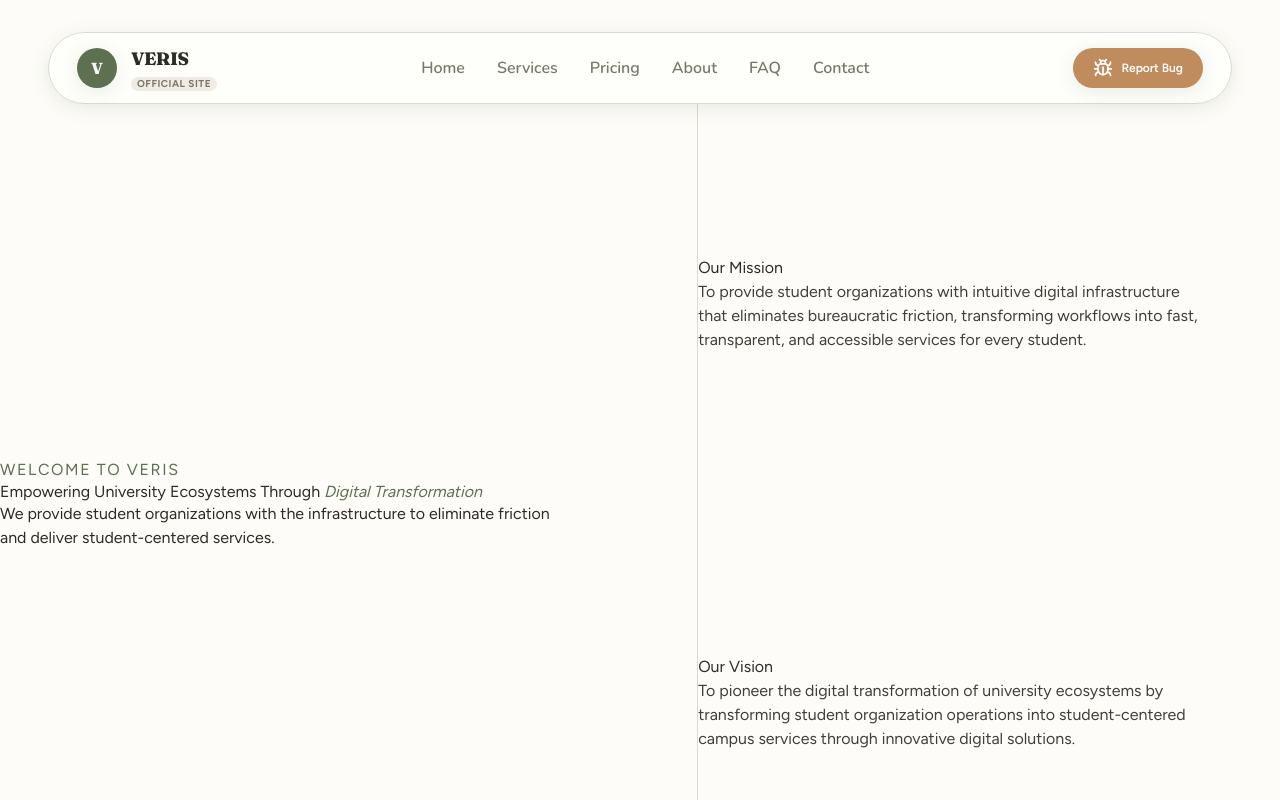
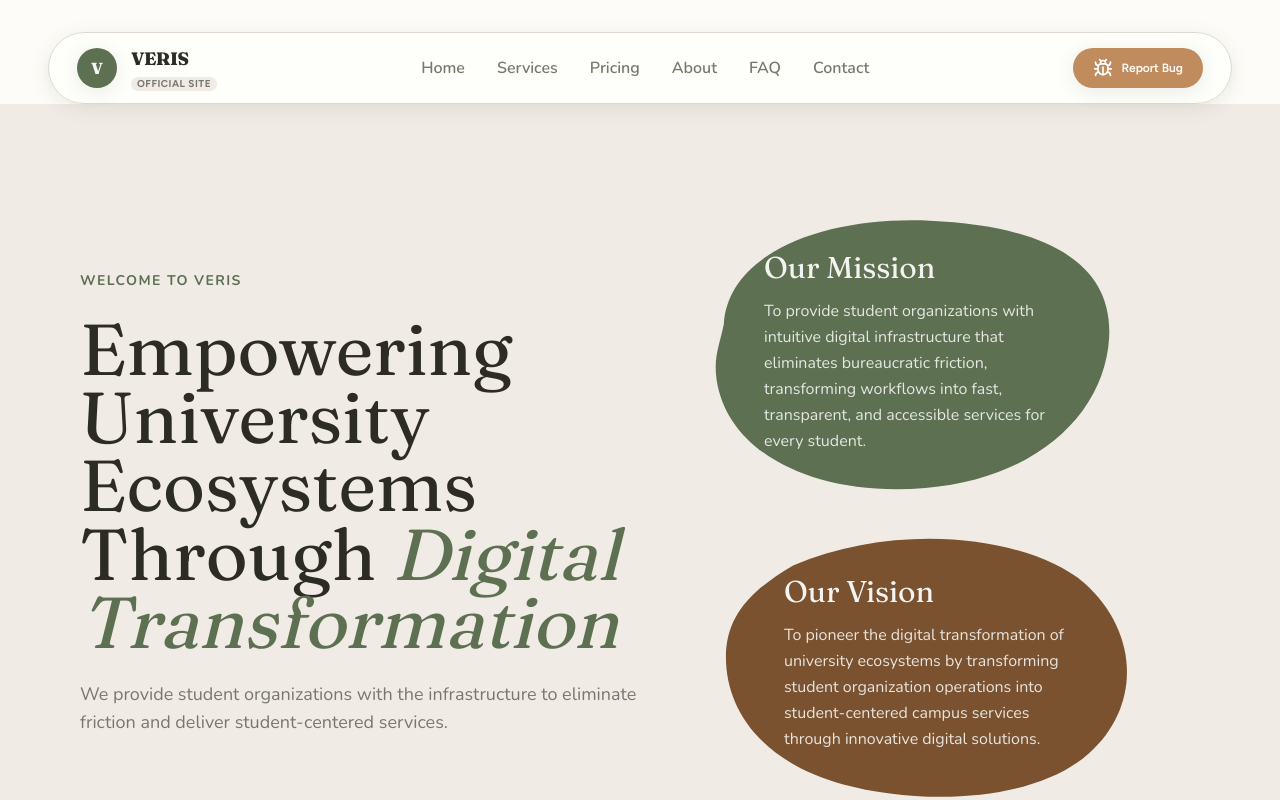
Before and after one commit to Atlas-VSU/veris-page, a Next.js app: page /about in a window 1280 px wide. Shown: the top 800 px of the page. Built offline with nearby package versions, Linux system fonts and the light colour scheme.

Commit message:
style: add blob components and mission/vision statements

```diff
--- /dev/null
+++ b/src/features/about/components/BlobCard.tsx
@@ -0,0 +1,42 @@
+import { BlobCardProps } from "../types/team.types";
+
+export function BlobCard({
+  title,
+  description,
+  bgClassName = "bg-primary",
+  textColorClassName = "text-primary",
+  path,
+  viewBox,
+  className = "",
+}: BlobCardProps) {
+  return (
+    <div className={`relative w-full ${className}`}>
+      {/* Mobile / tablet fallback: plain rounded card, text has room to breathe */}
+      <div
+        className={`lg:hidden rounded-2xl px-7 py-8 text-primary-foreground ${bgClassName}`}
+      >
+        <h3 className="font-serif text-2xl mb-3">{title}</h3>
+        <p className="font-sans text-base leading-relaxed opacity-90">
+          {description}
+        </p>
+      </div>
+
+      {/* Desktop: organic blob shape drawn as SVG behind the text */}
+      <div className="hidden lg:block relative min-h-[280px]">
+        <svg
+          viewBox={viewBox}
+          preserveAspectRatio="none"
+          className={`absolute inset-0 w-full h-full ${textColorClassName}`}
+        >
+          <path d={path} fill="currentColor" />
+        </svg>
+        <div className="relative z-10 h-full flex flex-col justify-center px-19 py-12 text-primary-foreground">
+          <h3 className="font-serif text-3xl mb-3">{title}</h3>
+          <p className="font-sans text-base leading-relaxed opacity-90">
+            {description}
+          </p>
+        </div>
+      </div>
+    </div>
+  );
+}
--- a/src/features/about/components/Hero.tsx
+++ b/src/features/about/components/Hero.tsx
@@ -1,40 +1,50 @@
+import { BlobCard } from "./BlobCard";
+
 export function Hero() {
   return (
-    <section className="lg:grid lg:grid-cols-[1.2fr_1fr] lg:min-h-screen bg-surface-container-low border-b border-warm-border overflow-hidden">
-      {/* Left: intro copy */}
-      <div className="flex items-center px-margin-mobile md:px-margin-desktop py-2xl lg:py-0 border-b lg:border-b-0 lg:border-r border-warm-border">
-        <div className="max-w-xl">
-          <span className="font-label-md text-label-md text-primary tracking-widest uppercase mb-md block">
+    <section className="min-h-[80vh] lg:min-h-screen bg-muted border-b border-border flex items-center px-6 md:px-20 py-20 overflow-hidden">
+      <div className="w-full flex flex-col lg:flex-row items-center gap-16 lg:gap-8">
+        <div className="max-w-3xl">
+          <span className="font-sans text-sm font-bold text-primary tracking-widest uppercase mb-6 block">
             Welcome to VERIS
           </span>
-          <h1 className="font-headline-xl text-headline-xl-mobile md:text-headline-xl text-charcoal-olive mb-lg leading-tight">
-            Empowering University Ecosystems Through{" "}
-            <span className="text-primary italic">Digital Transformation</span>
+
+          <h1 className="font-serif text-4xl md:text-6xl lg:text-[72px] leading-[0.95] text-foreground mb-6">
+            <div className="block">Empowering</div>
+            <div className="block">University</div>
+            <div className="block">Ecosystems</div>
+            <div className="block">
+              Through <span className="text-primary italic">Digital</span>
+            </div>
+            <div className="block">
+              <span className="text-primary italic">Transformation</span>
+            </div>
           </h1>
-          <p className="font-body-lg text-body-lg text-on-surface-variant">
-            We provide student organizations with the infrastructure to eliminate friction and deliver
-            student-centered services.
+
+          <p className="font-sans text-lg text-muted-foreground max-w-xl">
+            We provide student organizations with the infrastructure to
+            eliminate friction and deliver student-centered services.
           </p>
         </div>
-      </div>
 
-      {/* Right: Mission / Vision panels */}
-      <div className="flex flex-col gap-0">
-        <div className="flex-1 p-xl md:p-2xl text-off-white bg-moss-green flex flex-col justify-center">
-          <h2 className="font-headline-lg text-headline-lg mb-md">Our Mission</h2>
-          <p className="font-body-lg text-body-lg opacity-90 max-w-lg">
-            To provide student organizations with intuitive digital infrastructure that eliminates
-            bureaucratic friction, transforming workflows into fast, transparent, and accessible
-            services for every student.
-          </p>
-        </div>
-        <div className="flex-1 p-xl md:p-2xl text-off-white bg-terracotta flex flex-col justify-center">
-          <h2 className="font-headline-lg text-headline-lg mb-md">Our Vision</h2>
-          <p className="font-body-lg text-body-lg opacity-90 max-w-lg">
-            To pioneer the digital transformation of university ecosystems by transforming student
-            organization operations into student-centered campus services through innovative digital
-            solutions.
-          </p>
+        <div className="w-full lg:flex-1 lg:h-full flex flex-col items-center justify-center gap-6 lg:max-w-md">
+          <BlobCard
+            title="Our Mission"
+            description="To provide student organizations with intuitive digital infrastructure that eliminates bureaucratic friction, transforming workflows into fast, transparent, and accessible services for every student."
+            bgClassName="bg-primary"
+            textColorClassName="text-primary"
+            viewBox="0 0 500 320"
+            path="M40,130 C45,55 150,15 270,20 C390,25 475,60 470,145 C465,225 390,295 265,305 C145,315 45,270 32,190 C28,165 36,150 40,130 Z"
+          />
+          <BlobCard
+            title="Our Vision"
+            description="To pioneer the digital transformation of university ecosystems by transforming student organization operations into student-centered campus services through innovative digital solutions."
+            bgClassName="bg-[#7a5230]"
+            textColorClassName="text-[#7a5230]"
+            viewBox="0 0 500 320"
+            path="M95,45 C210,-5 355,10 420,65 C480,120 485,205 425,260 C365,315 240,320 150,295 C60,270 20,210 20,150 C20,105 45,75 95,45 Z"
+            className="lg:ml-10"
+          />
         </div>
       </div>
     </section>
```
Also changed, not shown: src/features/about/types/team.types.ts (+10 -0 lines).
